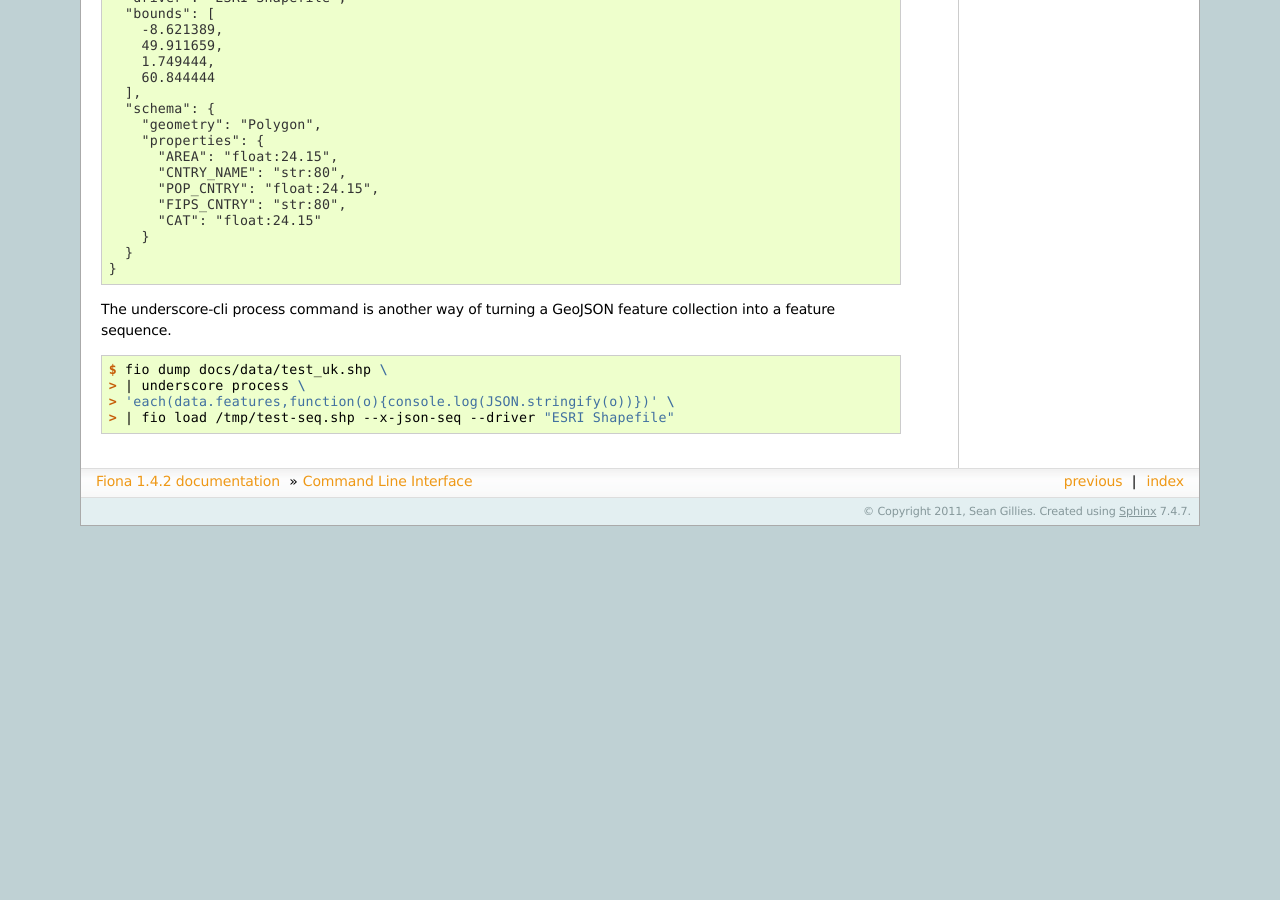
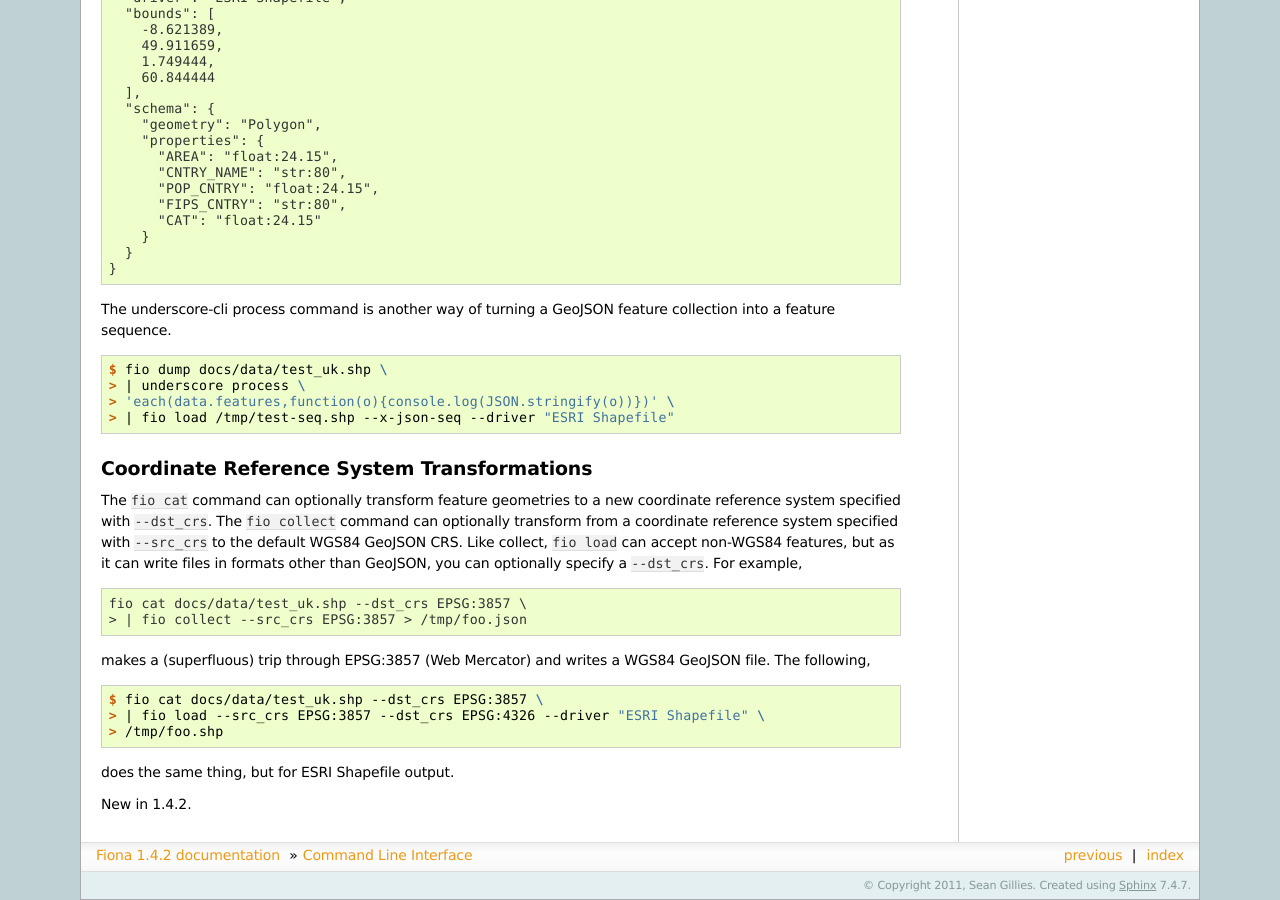
Before and after one commit to Toblerity/Fiona, a Sphinx documentation site: the page built from docs/cli.rst, in a window 1280 px wide and 900 px high, scrolled down 2396 px. Built offline with Sphinx 7.4.7, drawn with Linux system fonts in a browser that asks for light colours; pages that are not in the unit, such as notebooks, are missing from menus; before the commit the page ends 2922 px from its top, so only the background shows below that; some of the changed text lies outside the part shown.

Commit message:
Document CLI crs transforms.

```diff
--- a/docs/cli.rst
+++ b/docs/cli.rst
@@ -191,3 +191,32 @@ collection into a feature sequence.
     > | underscore process \
     > 'each(data.features,function(o){console.log(JSON.stringify(o))})' \
     > | fio load /tmp/test-seq.shp --x-json-seq --driver "ESRI Shapefile"
+
+
+Coordinate Reference System Transformations
+-------------------------------------------
+
+The ``fio cat`` command can optionally transform feature geometries to a new
+coordinate reference system specified with ``--dst_crs``. The ``fio collect``
+command can optionally transform from a coordinate reference system specified
+with ``--src_crs`` to the default WGS84 GeoJSON CRS. Like collect, ``fio load``
+can accept non-WGS84 features, but as it can write files in formats other than
+GeoJSON, you can optionally specify a ``--dst_crs``. For example,
+
+.. code-block:: console
+
+     fio cat docs/data/test_uk.shp --dst_crs EPSG:3857 \
+     > | fio collect --src_crs EPSG:3857 > /tmp/foo.json
+
+makes a (superfluous) trip through EPSG:3857 (Web Mercator) and writes a WGS84
+GeoJSON file. The following,
+
+.. code-block:: console
+
+    $ fio cat docs/data/test_uk.shp --dst_crs EPSG:3857 \
+    > | fio load --src_crs EPSG:3857 --dst_crs EPSG:4326 --driver "ESRI Shapefile" \
+    > /tmp/foo.shp
+
+does the same thing, but for ESRI Shapefile output.
+
+New in 1.4.2.
```
Also changed, not shown: 1 other file.
